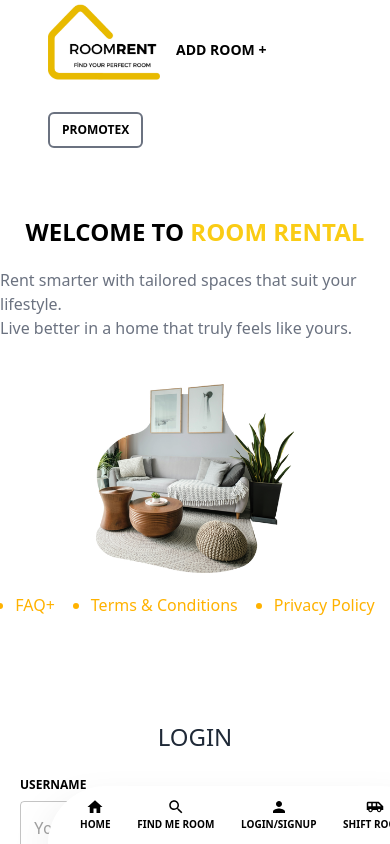
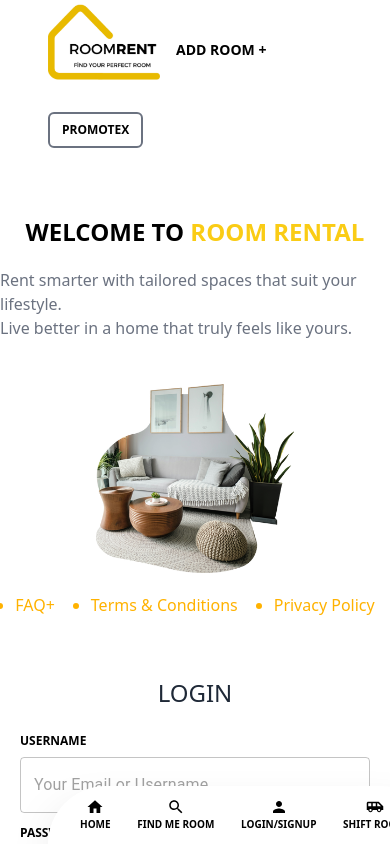
Before and after one commit to bhatta09/Room-Rental-System, a React (Vite) app: page /login in a window 390 px wide. Shown: the top 844 px of the page. Built offline with nearby package versions, Linux system fonts and the light colour scheme.

Commit message:
fixresponsiveDesign

```diff
--- a/src/pages/Login.jsx
+++ b/src/pages/Login.jsx
@@ -65,16 +65,16 @@ const Login = () => {
 
   // Google login handler
   const handleGoogleLogin = () => {
-    window.location.href = "http://localhost:9090/oauth2/authorization/google"; // Replace with your actual backend URL for Google
+    window.location.href = "http://localhost:9090/oauth2/authorization/google";
   };
 
   // GitHub login handler
   const handleGithubLogin = () => {
-    window.location.href = "http://localhost:9090/oauth2/authorization/github"; // Replace with your actual backend URL for GitHub
+    window.location.href = "http://localhost:9090/oauth2/authorization/github";
   };
 
   return (
-    <div className="flex flex-col md:flex-row gap-11 md:px-52  overflow-hidden mb-24 ">
+    <div className="flex mx-auto  justify-center flex-wrap mb-24 ">
       <div className="mt-5">
         <AuthBg />
       </div>
--- a/src/pages/SignUp.jsx
+++ b/src/pages/SignUp.jsx
@@ -57,7 +57,7 @@ const SignUp = () => {
   };
 
   return (
-    <div className="flex  flex-col lg:flex-row  lg:px-52 md:gap-11 mb-10">
+    <div className=" flex mx-auto justify-center flex-wrap mb-10">
       <div className="mt-5">
         <AuthBg />
       </div>
```
